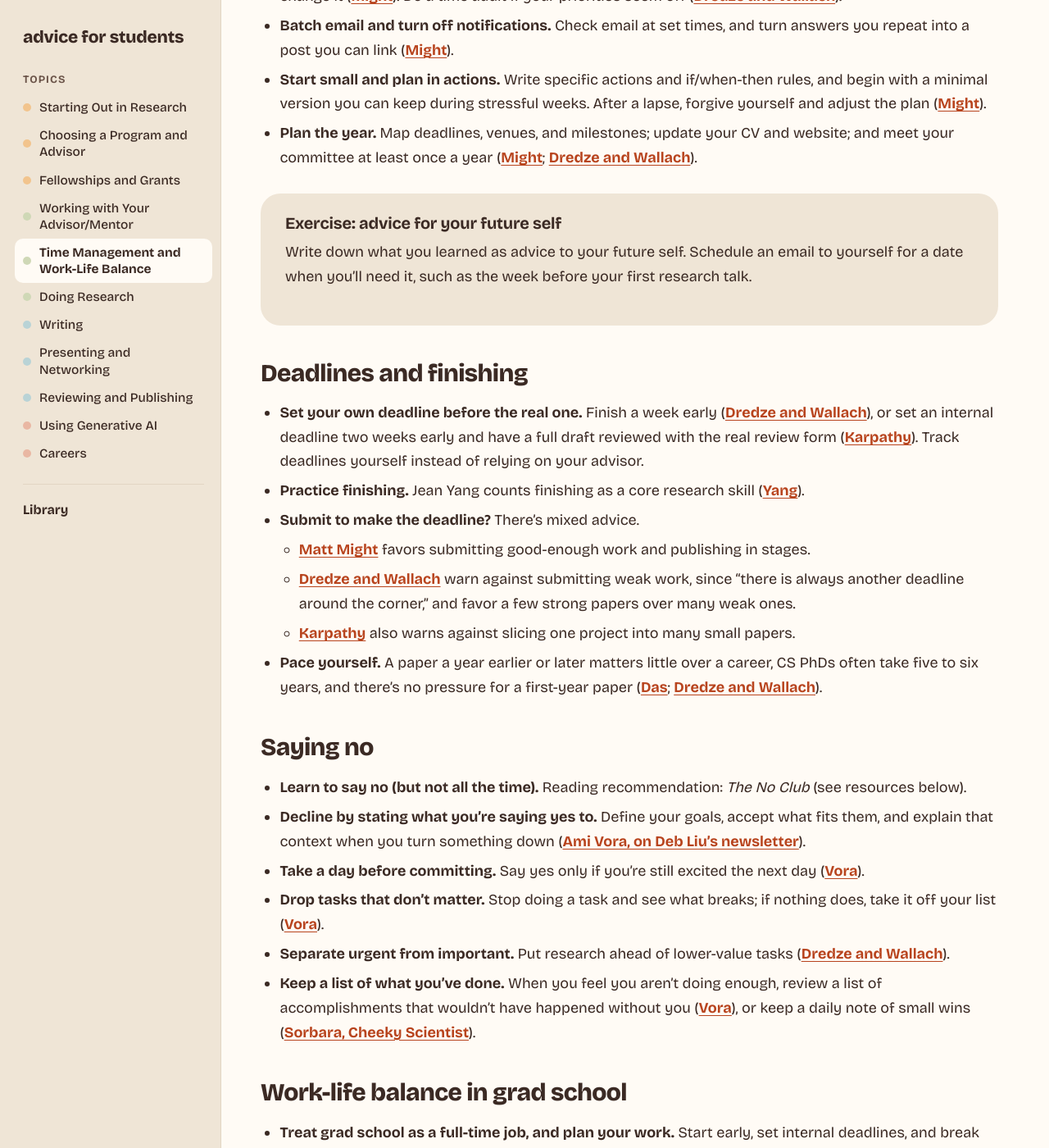
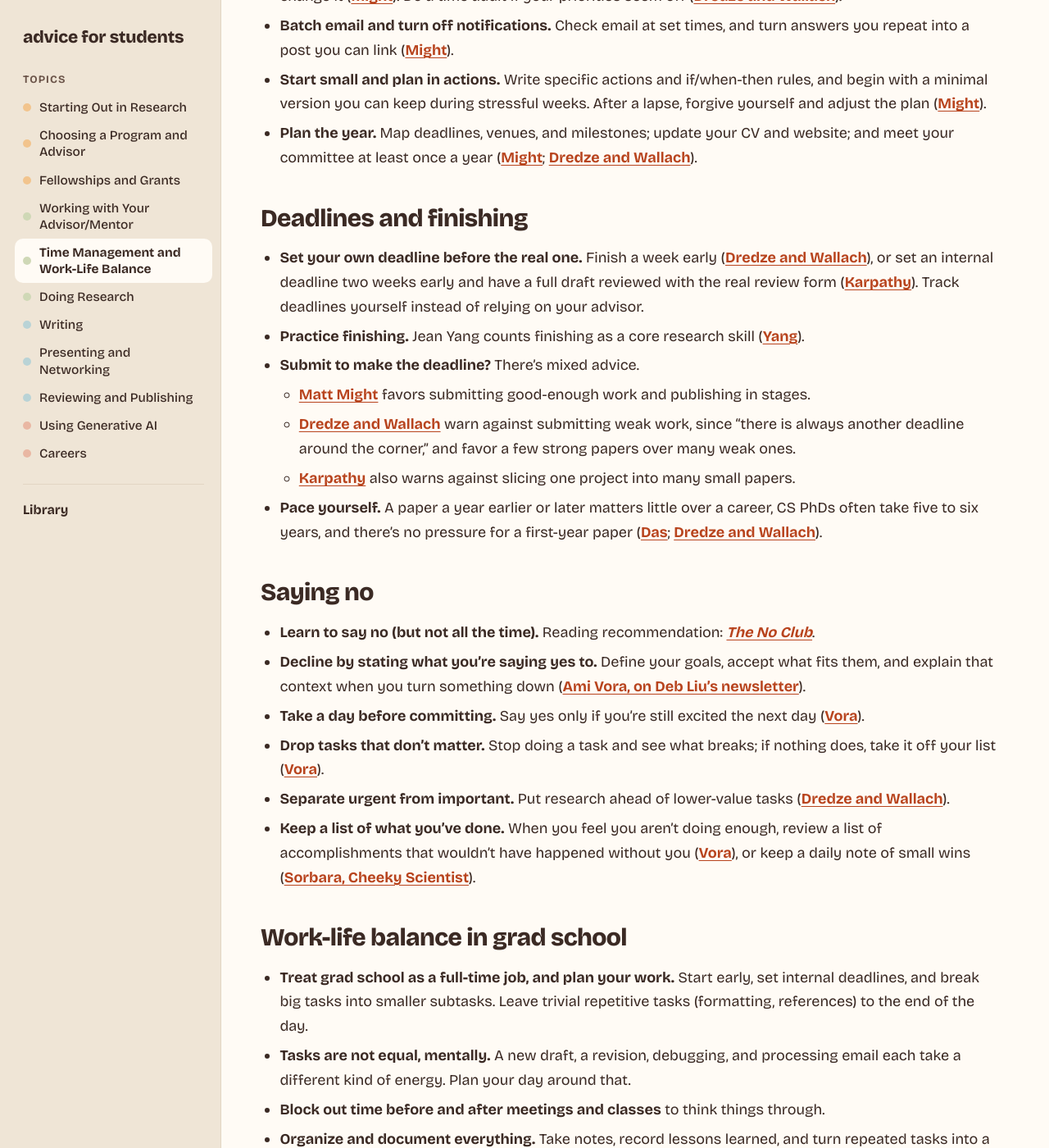
Before and after one commit to merylye/student-advice, a Jekyll site: the page built from topics/time-wellbeing.md, in a window 1280 px wide and 1400 px high, scrolled down 1373 px. Shown: the whole window at 82% size. Built offline with Jekyll 4.4.1, drawn with Linux system fonts in a browser that asks for light colours.

Commit message:
Host own Google Docs as downloadable files; remove future-self exercise; link The No Club
Co-Authored-By: Claude Opus 5.5 <noreply@anthropic.com>
Claude-Session: https://claude.ai/code/session_01C25QM1QrULTUCEMLhuM8KY

```diff
--- a/topics/time-wellbeing.md
+++ b/topics/time-wellbeing.md
@@ -30,12 +30,6 @@ topic: time-wellbeing
 - **Start small and plan in actions.** Write specific actions and if/when-then rules, and begin with a minimal version you can keep during stressful weeks. After a lapse, forgive yourself and adjust the plan ([Might](https://matt.might.net/articles/how-to-change-your-behavior/)).
 - **Plan the year.** Map deadlines, venues, and milestones; update your CV and website; and meet your committee at least once a year ([Might](https://matt.might.net/articles/grad-student-resolutions/); [Dredze and Wallach](https://www.cs.jhu.edu/~mdredze/publications/HowtoBeaSuccessfulPhDStudent.pdf)).
 
-<div class="exercise" markdown="1">
-### Exercise: advice for your future self
-
-Write down what you learned as advice to your future self. Schedule an email to yourself for a date when you'll need it, such as the week before your first research talk.
-</div>
-
 ## Deadlines and finishing
 
 - **Set your own deadline before the real one.** Finish a week early ([Dredze and Wallach](https://www.cs.jhu.edu/~mdredze/publications/HowtoBeaSuccessfulPhDStudent.pdf)), or set an internal deadline two weeks early and have a full draft reviewed with the real review form ([Karpathy](https://karpathy.github.io/2016/09/07/phd/)). Track deadlines yourself instead of relying on your advisor.
@@ -48,7 +42,7 @@ Write down what you learned as advice to your future self. Schedule an email to
 
 ## Saying no
 
-- **Learn to say no (but not all the time).** Reading recommendation: *The No Club* (see resources below).
+- **Learn to say no (but not all the time).** Reading recommendation: [*The No Club*](https://www.thenoclub.com/).
 - **Decline by stating what you're saying yes to.** Define your goals, accept what fits them, and explain that context when you turn something down ([Ami Vora, on Deb Liu's newsletter](https://debliu.substack.com/p/how-to-say-no)).
 - **Take a day before committing.** Say yes only if you're still excited the next day ([Vora](https://debliu.substack.com/p/how-to-say-no)).
 - **Drop tasks that don't matter.** Stop doing a task and see what breaks; if nothing does, take it off your list ([Vora](https://debliu.substack.com/p/how-to-say-no)).
```
Also changed, not shown: _data/resources.yml (+4 -4 lines), topics/advisor.md (+4 -4 lines), 4 other files.
